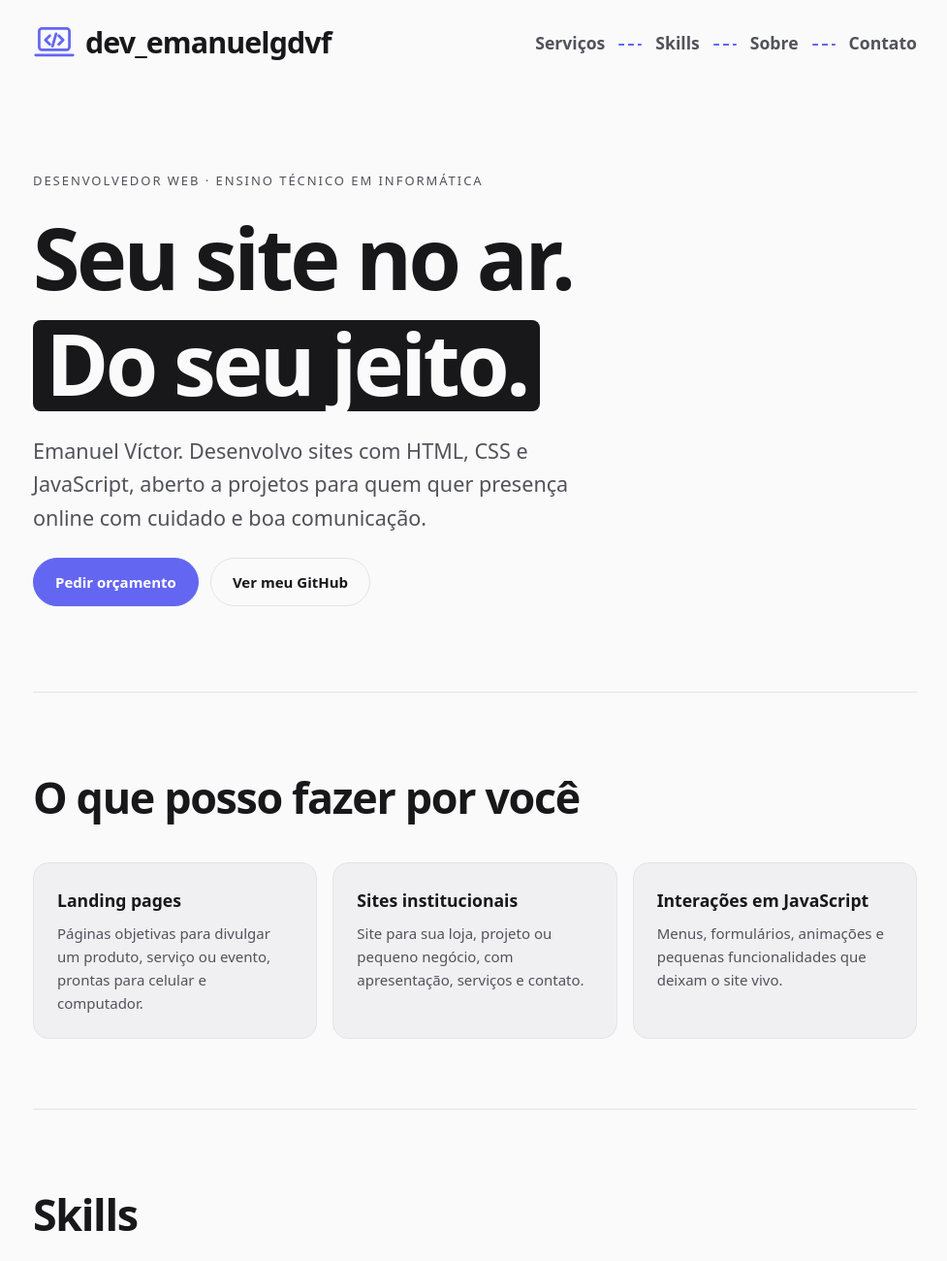
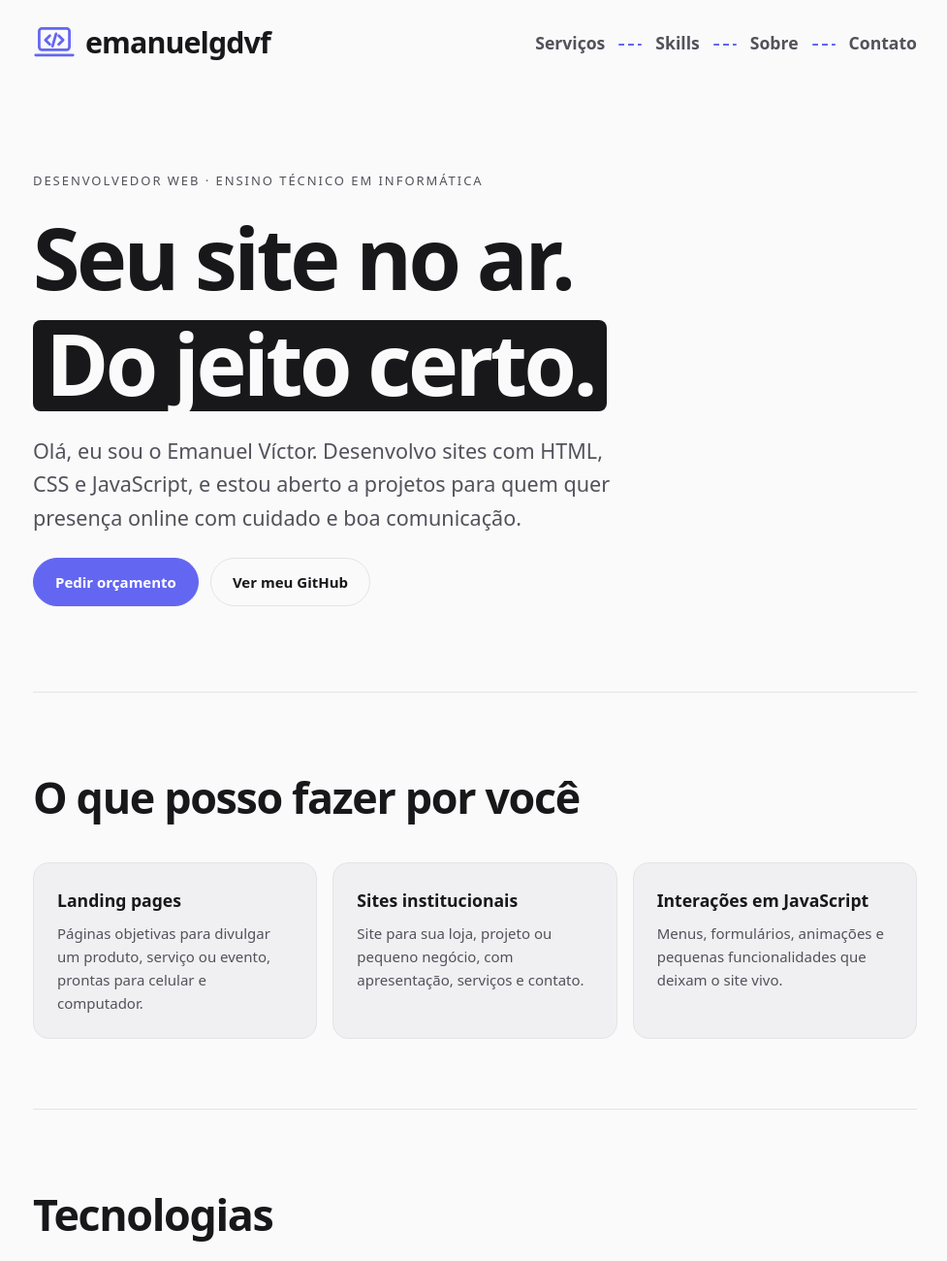
Before and after one commit to emanuelgdvf/Portifolio, a plain HTML site: page Portifolio/index.html in a window 1280 px wide. Shown: the top 1300 px of the page at 97% size, without its empty margins (150-1127 px from the left). Drawn offline with nearby package versions, Linux system fonts and the light colour scheme.

Commit message:
Revise index.html for title and content updates
Updated the title and improved the introduction text. Changed 'Skills' section heading to 'Tecnologias'.

```diff
--- a/Portifolio/index.html
+++ b/Portifolio/index.html
@@ -5,16 +5,16 @@
 <meta name="viewport" content="width=device-width, initial-scale=1, viewport-fit=cover">
 <link rel="icon" type="image/svg+xml" href="logo.svg">
 <link rel="stylesheet" href="style.css">
-<title>Portifólio - Emanuel Víctor</title>
+<title>emanuelgdvf — Dev</title>
 </head>
 <body>
 <div class="wrap">
-<nav><a class="brand" href="#"><svg viewBox="0 0 48 48" fill="none" stroke="currentColor" stroke-width="3" stroke-linecap="round" stroke-linejoin="round" aria-hidden="true"><rect x="7" y="8" width="34" height="24" rx="3"/><path d="M3 38h42"/><path d="M19 16l-5 5 5 5M29 16l5 5-5 5M26 14l-4 14"/></svg><b>dev_emanuelgdvf</b></a><div class="links"><a href="#servicos">Serviços</a><a href="#skills">Skills</a><a href="#sobre">Sobre</a><a href="#contato">Contato</a></div></nav>
+<nav><a class="brand" href="#"><svg viewBox="0 0 48 48" fill="none" stroke="currentColor" stroke-width="3" stroke-linecap="round" stroke-linejoin="round" aria-hidden="true"><rect x="7" y="8" width="34" height="24" rx="3"/><path d="M3 38h42"/><path d="M19 16l-5 5 5 5M29 16l5 5-5 5M26 14l-4 14"/></svg><b>emanuelgdvf</b></a><div class="links"><a href="#servicos">Serviços</a><a href="#skills">Skills</a><a href="#sobre">Sobre</a><a href="#contato">Contato</a></div></nav>
 
 <header class="hero">
   <div class="tag">Desenvolvedor Web · Ensino técnico em Informática</div>
-  <h1 data-rv="#6366f1">Seu site no ar.<br><mark>Do seu jeito.</mark></h1>
-  <p class="lead" data-rv="#10b981">Emanuel Víctor. Desenvolvo sites com HTML, CSS e JavaScript, aberto a projetos para quem quer presença online com cuidado e boa comunicação.</p>
+  <h1 data-rv="#6366f1">Seu site no ar.<br><mark>Do jeito certo.</mark></h1>
+  <p class="lead" data-rv="#10b981">Olá, eu sou o Emanuel Víctor. Desenvolvo sites com HTML, CSS e JavaScript, e estou aberto a projetos para quem quer presença online com cuidado e boa comunicação.</p>
   <div class="btns">
     <a class="btn main" href="https://www.instagram.com/emanuelgdvf" target="_blank" rel="noopener">Pedir orçamento</a>
     <a class="btn" href="https://github.com/emanuelgdvf" target="_blank" rel="noopener">Ver meu GitHub</a>
@@ -31,7 +31,7 @@
 </section>
 
 <section id="skills">
-  <h2 data-rv="#ef4444">Skills</h2>
+  <h2 data-rv="#ef4444">Tecnologias</h2>
   <div class="chips">
     <span class="chip">HTML</span><span class="chip">CSS</span><span class="chip">JavaScript</span><span class="chip">SQL</span><span class="chip">Git &amp; GitHub</span><span class="chip">Design responsivo</span>
   </div>
@@ -66,7 +66,6 @@
     <a class="btn main" href="https://www.instagram.com/emanuelgdvf" target="_blank" rel="noopener">Chamar no Instagram</a>
     <a class="btn" href="https://www.linkedin.com/in/emanuel-v%C3%ADctor-de-freitas-morais-49a4653ab/" target="_blank" rel="noopener">LinkedIn</a>
     <a class="btn" href="https://github.com/emanuelgdvf" target="_blank" rel="noopener">GitHub</a>
-    <a class="btn" href="https://wa.me/5584992025415" target="_blank" rel="noopener">WhatsApp</a>
   </div>
 </section>
 
@@ -76,6 +75,5 @@
 <script src="https://cdnjs.cloudflare.com/ajax/libs/gsap/3.12.5/gsap.min.js"></script>
 <script src="https://cdnjs.cloudflare.com/ajax/libs/gsap/3.12.5/ScrollTrigger.min.js"></script>
 
-
 </body>
 </html>
```
